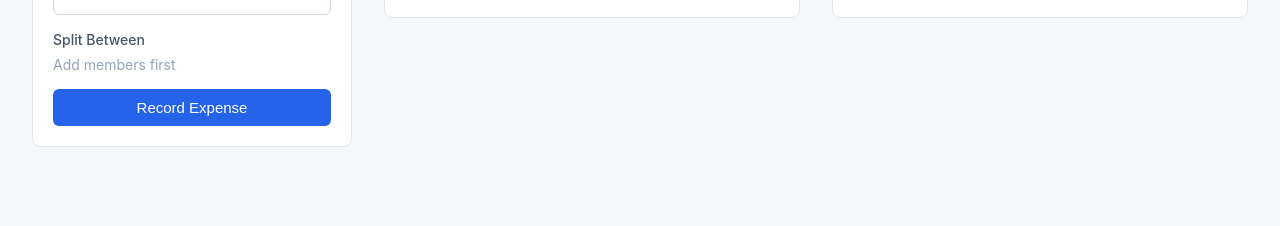
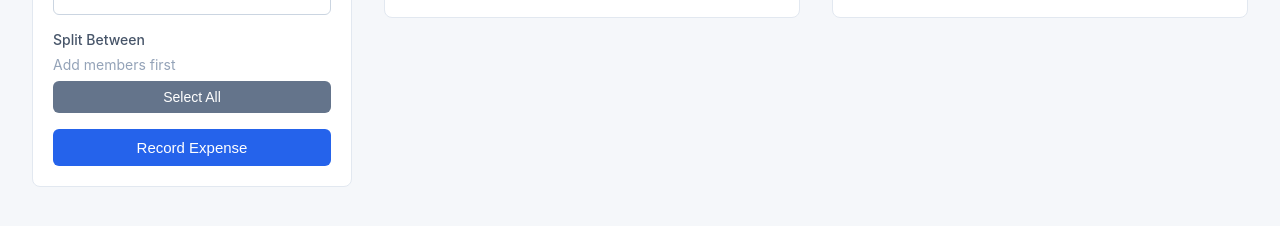
Before and after one commit to nefrttPrabhu/exp-Split, a plain HTML site: page index.html in a window 1280 px wide. Shown: the part 690-916 px from the top of the page. Drawn offline with Linux system fonts and the light colour scheme.

Commit message:
Update index.html

```diff
--- a/index.html
+++ b/index.html
@@ -446,6 +446,7 @@
                             <div id="splitBetween" class="checkbox-list">
                                 <div style="color: #94a3b8; font-size: 0.875rem;">Add members first</div>
                             </div>
+                            <button type="button" class="btn" onclick="selectAllMembers()" style="margin-top: 0.5rem; background: #64748b; font-size: 0.875rem; padding: 0.5rem;">Select All</button>
                             <div id="splitError" class="error-message">Select at least one person</div>
                         </div>
                         <button class="btn" onclick="addExpense()">Record Expense</button>
@@ -578,6 +579,15 @@
                     <label for="split_${m}">${m}</label>
                 </div>
             `).join('');
+        }
+
+        function selectAllMembers() {
+            if (members.length === 0) return;
+
+            members.forEach(m => {
+                const checkbox = document.getElementById(`split_${m}`);
+                if (checkbox) checkbox.checked = true;
+            });
         }
 
         function addExpense() {
```
